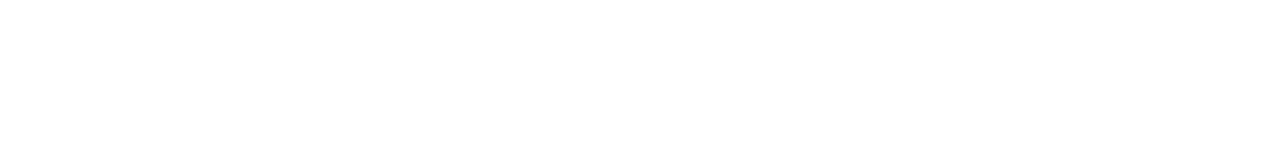
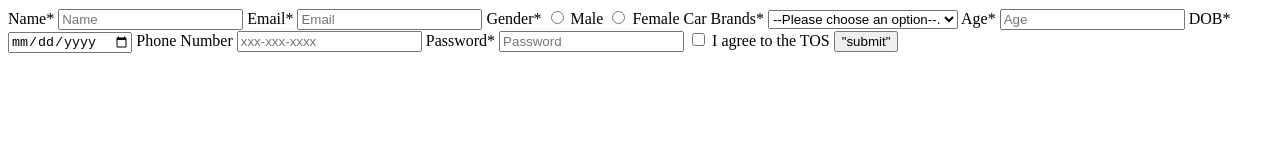
Before and after one commit to acciojob/signup-form-car-Addr678, a website: page main.html in a window 1280 px wide. Drawn offline with Linux system fonts and the light colour scheme.

Commit message:
created a submission

```diff
--- a/main.html
+++ b/main.html
@@ -1,5 +1,4 @@
-<!DOCTYPE html>
-
+<!DOCTYP
 <html>
 
 <head>
@@ -8,6 +7,40 @@
 
 <body>
 	<!-- the entire body must be written by student -->
+<form method="post">
+	<label for="name">Name*</label>
+	<input type="text"id="name"placeholder="Name"required>
+	<label for="email">Email*</label>
+	<input type="email"id="email"placeholder="Email"required>
+	<label for="gender">Gender*</label>
+	<Input type="radio"name="gender"id="gender_f"required>
+	<level for="gender_m">Male</level>
+	<Input type="radio"name="gender"id="gender_m"required>
+	<level for="gender_f">Female</level>
+	<label for="cars">Car Brands*</label>
+	<select id="cars"required>
+		<option value=""disabled selected>--Please choose an option--.</option>
+		<option value="bmw">BMW</option>
+		<option value="audi">Audi</option>
+		<option value="mercedez">Mercedez</option>
+	</select>
+	<label for="age">Age*</label>
+	<input type="number"id="age"placeholder="Age"required>
+	<label for=dob>DOB*</label>
+	<Input type="date"id="dob"required>
+	<label for="tel">Phone Number</label>
+	<input type="tel"id="tel"placeholder="xxx-xxx-xxxx">
+	<label for="password">Password*</label>
+	<input type="password"id="password"placeholder="Password"required>
+
+	<input type="checkbox"id="tos"required>
+	<label tos> I agree to the TOS</label>
+	<button type="submit">"submit"</button>
+
+</form>
+
+
+
     <script type="text/javascript" src="./script.js">
 </script>
 
```
